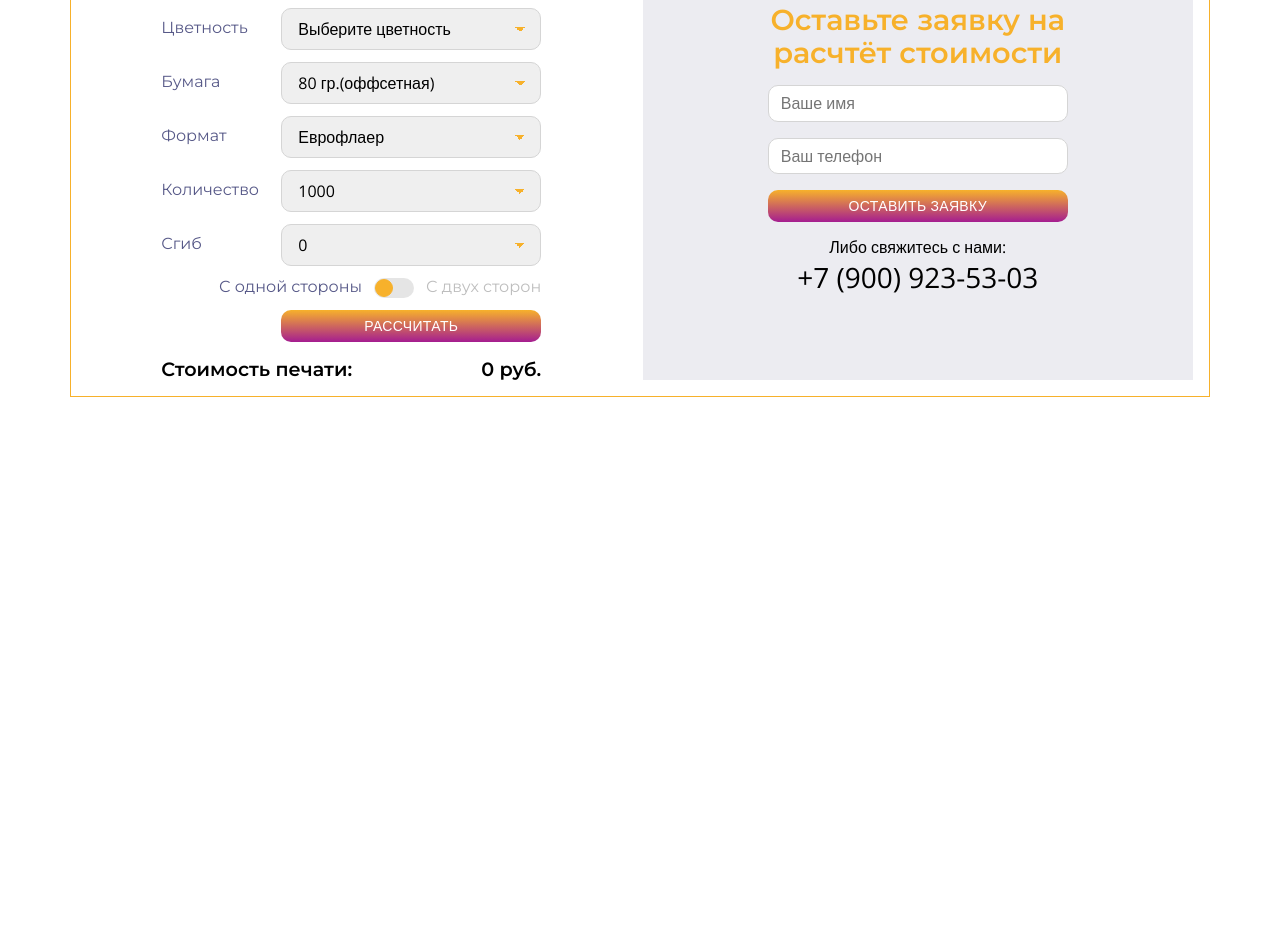
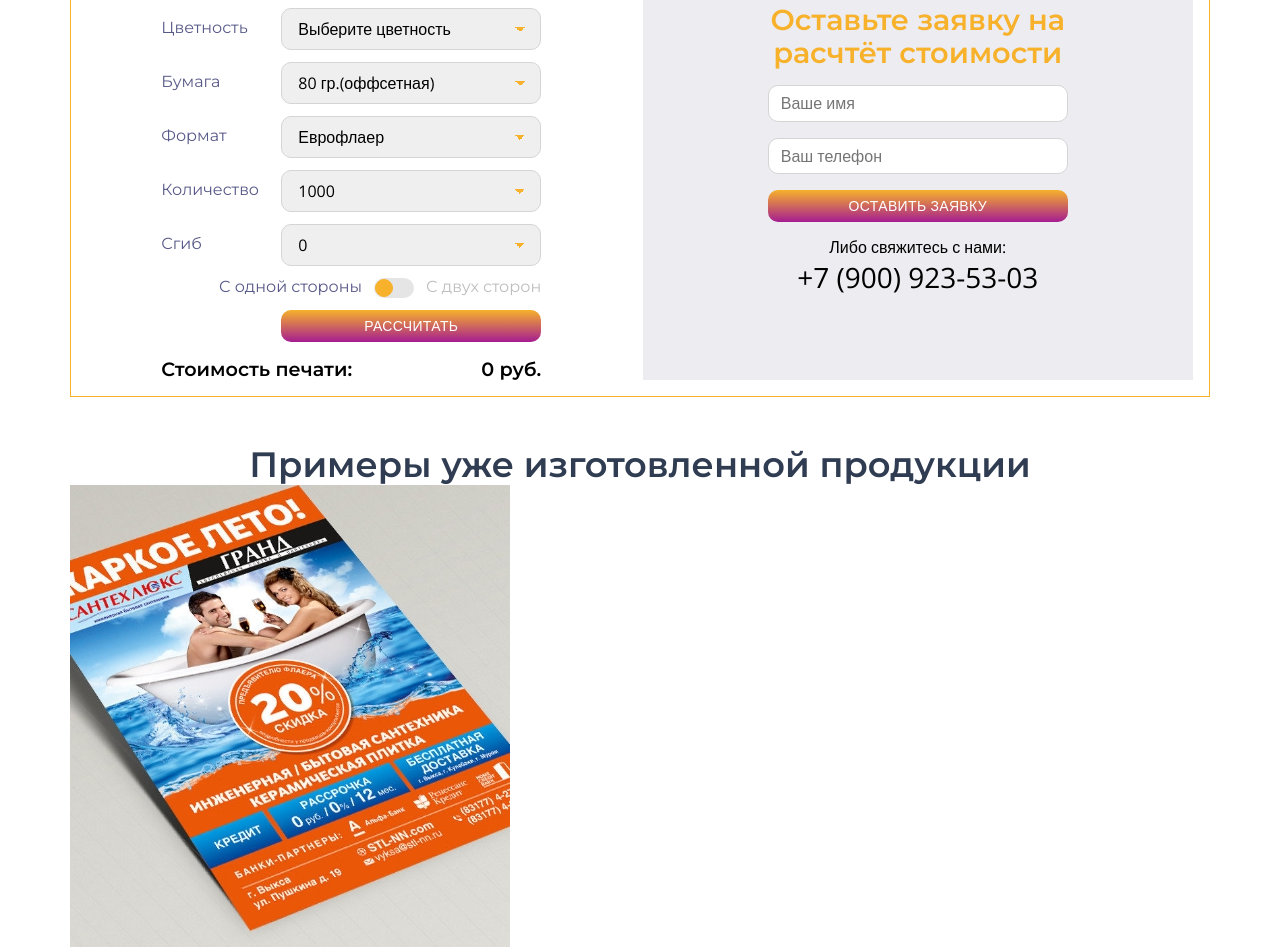
Before and after one commit to BorisSlonov/offset, a website: page index.html in a window 1280 px wide. Shown: the part 2140-3091 px from the top of the page. Before the commit the page ends 2585 px from the top, so only its background shows below. Drawn offline with nearby package versions, Linux system fonts and the light colour scheme.

Commit message:
start page-portfolio

```diff
--- a/index.html
+++ b/index.html
@@ -478,7 +478,8 @@
                                 </div>
 
                             </div>
-                            <div class="score"><span>Стоимость печати:</span> <span><span class="result">0</span> <span>руб.</span></span></div>
+                            <div class="score"><span>Стоимость печати:</span> <span><span class="result">0</span>
+                                    <span>руб.</span></span></div>
                         </div>
                     </div>
                     <!-- item -->
@@ -517,6 +518,46 @@
 
 
 
+
+
+        <!-- page-portfolio -->
+
+
+        <section class="page-portfolio">
+            <div class="container">
+                <!-- h2-container -->
+                <div class="h2-container">
+                    <h2 class="h2-container__title">
+                        Примеры уже изготовленной продукции
+                    </h2>
+                </div>
+                <!-- h2-container -->
+                <div class="portfolio">
+                    <!-- row -->
+                    <div class="portfolio__col">
+                        <img src="img/examp/1.jpg" alt="">
+                    </div>
+                    <!-- row -->
+                    <div class="portfolio__col">
+
+                    </div>
+                    <!-- row -->
+                    <div class="portfolio__col">
+
+                    </div>
+                    <!-- row -->
+                </div>
+            </div>
+        </section>
+
+
+        <!-- page-portfolio -->
+
+
+
+
+
+
     </div>
     <!-- wrapper -->
 
```
